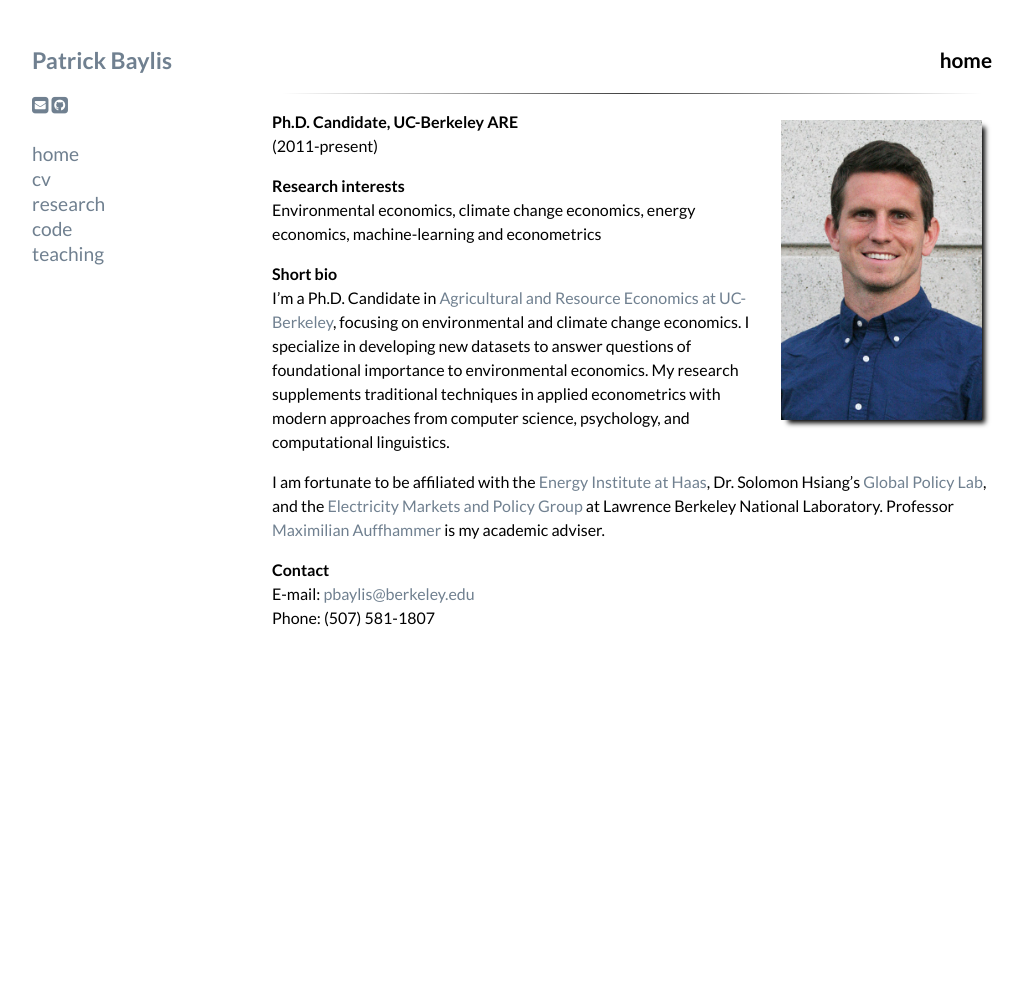
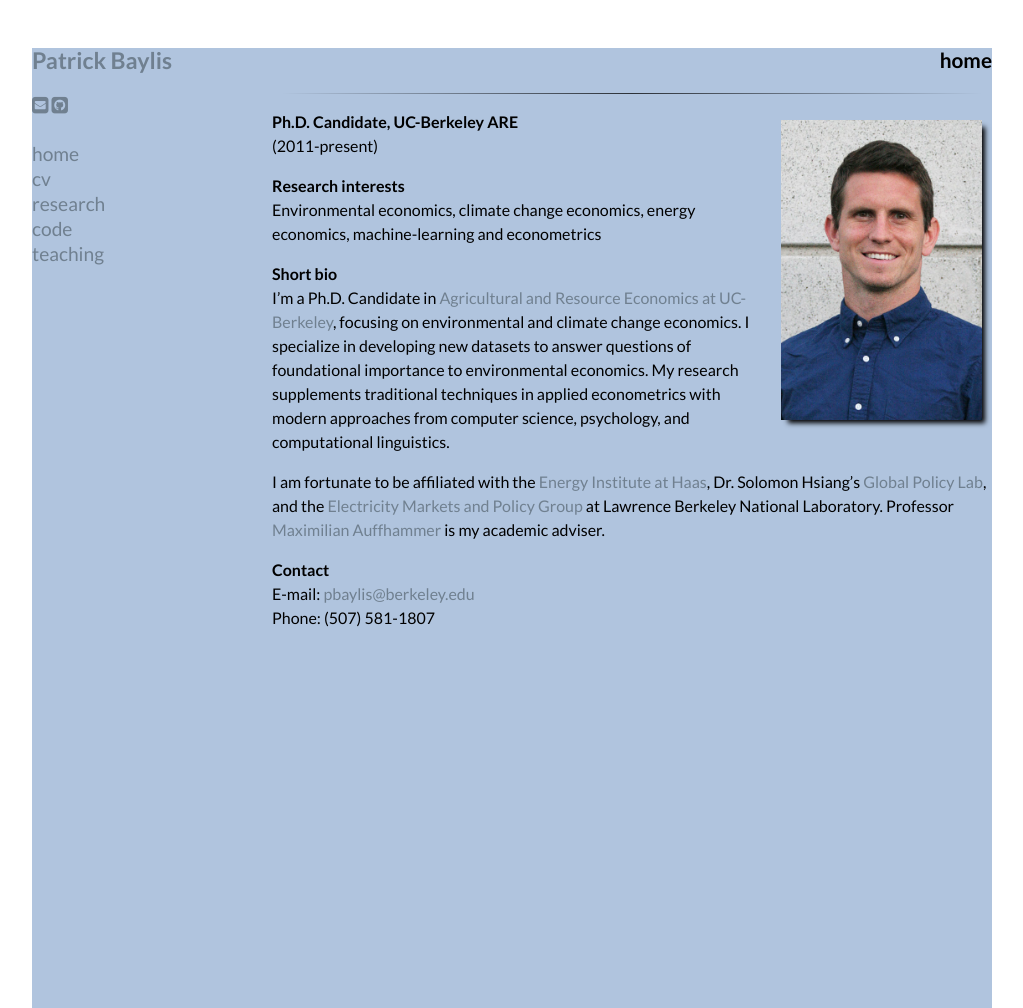
Before and after one commit to pbaylis/pbaylis.github.io, a Jekyll site: the page built from index.markdown, in a window 1280 px wide. Shown: the whole page, without its empty margins (128-1151 px from the left). Built offline with Jekyll 4.4.1, drawn with Linux system fonts in a browser that asks for light colours; nearby versions of some CDN libraries; Markdown is read by kramdown in place of the engine named in the settings; before the commit the page ends 948 px from its top, so only the background shows below that.

Commit message:
add height

```diff
--- a/css/main.css
+++ b/css/main.css
@@ -94,6 +94,7 @@ ul.posts span {
   font-size: 100%;
   text-align: left;
   width: 60em;
+  height: 60em;
   background-color: #b0c4de;
   margin: 3em auto 2em;
   line-height: 1.5em;
```
